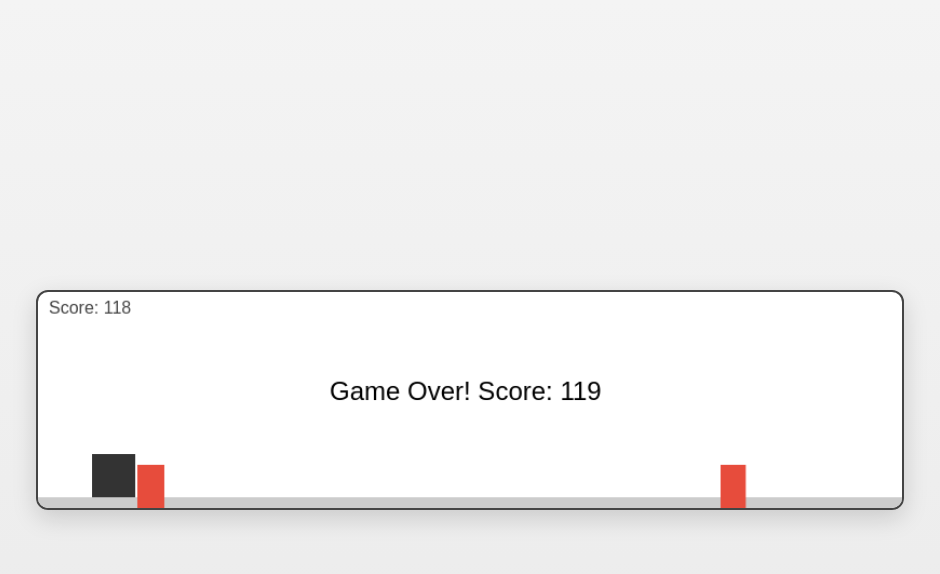
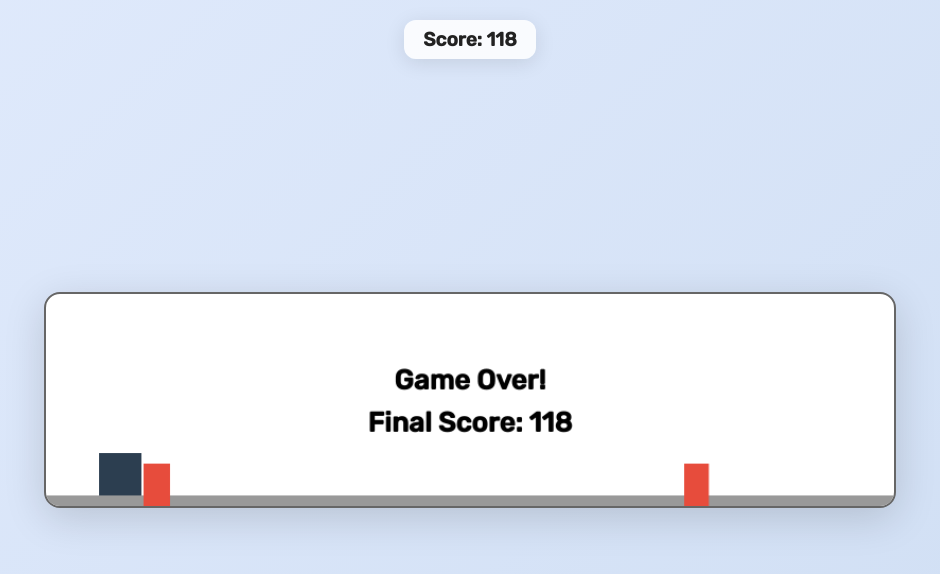
Before and after one commit to RamaFounderNCS/RunTRex, a plain HTML site: page index.html in a window 1280 px wide. Shown: the whole page, without its empty margins (170-1110 px from the left). Drawn offline with Linux system fonts and the light colour scheme.

Commit message:
index.html

```diff
--- a/index.html
+++ b/index.html
@@ -2,8 +2,9 @@
 <html lang="en">
 <head>
   <meta charset="UTF-8" />
-  <meta name="viewport" content="width=device-width, initial-scale=1.0" />
-  <title>T-Rex Runner Game</title>
+  <meta name="viewport" content="width=device-width, initial-scale=1.0"/>
+  <title>T-Rex Runner Elite</title>
+  <link href="https://fonts.googleapis.com/css2?family=Rubik:wght@500&display=swap" rel="stylesheet">
   <style>
     * {
       box-sizing: border-box;
@@ -12,46 +13,69 @@
     }
 
     body {
-      font-family: 'Segoe UI', sans-serif;
-      background: linear-gradient(to bottom, #f4f4f4, #eaeaea);
+      font-family: 'Rubik', sans-serif;
+      background: linear-gradient(135deg, #e0eafc, #cfdef3);
+      height: 100vh;
       display: flex;
       justify-content: center;
       align-items: center;
-      height: 100vh;
+      overflow: hidden;
     }
 
     #game-container {
       width: 100%;
       max-width: 900px;
-      padding: 1rem;
+      padding: 1.5rem;
     }
 
     canvas {
-      background: #ffffff;
+      background: #fff;
+      border: 2px solid #666;
+      border-radius: 16px;
+      box-shadow: 0 10px 40px rgba(0, 0, 0, 0.15);
       width: 100%;
       height: auto;
-      border: 2px solid #444;
-      border-radius: 12px;
-      box-shadow: 0 8px 24px rgba(0,0,0,0.15);
       display: block;
       margin: auto;
+    }
+
+    .overlay {
+      position: absolute;
+      top: 20px;
+      left: 50%;
+      transform: translateX(-50%);
+      font-size: 1.2rem;
+      font-weight: bold;
+      color: #222;
+      background-color: rgba(255, 255, 255, 0.85);
+      padding: 0.5rem 1.2rem;
+      border-radius: 12px;
+      box-shadow: 0 4px 20px rgba(0,0,0,0.1);
+      z-index: 10;
     }
 
     @media (max-width: 600px) {
       canvas {
         width: 95vw !important;
       }
+
+      .overlay {
+        font-size: 1rem;
+        padding: 0.4rem 1rem;
+      }
     }
   </style>
 </head>
 <body>
   <div id="game-container">
+    <div class="overlay" id="scoreBoard">Score: 0</div>
     <canvas id="game" width="800" height="200"></canvas>
   </div>
 
   <script>
     const canvas = document.getElementById("game");
     const ctx = canvas.getContext("2d");
+    const scoreBoard = document.getElementById("scoreBoard");
 
     let trex = {
       x: 50,
@@ -59,8 +83,8 @@
       width: 40,
       height: 40,
       dy: 0,
-      gravity: 1.5,
-      jumpPower: -15,
+      gravity: 1.3,
+      jumpPower: -14,
       isJumping: false
     };
 
@@ -70,12 +94,12 @@
     let gameOver = false;
 
     function drawGround() {
-      ctx.fillStyle = "#ccc";
+      ctx.fillStyle = "#999";
       ctx.fillRect(0, 190, canvas.width, 10);
     }
 
     function drawTrex() {
-      ctx.fillStyle = "#333";
+      ctx.fillStyle = "#2c3e50";
       ctx.fillRect(trex.x, trex.y, trex.width, trex.height);
     }
 
@@ -85,7 +109,6 @@
         ctx.fillRect(obs.x, obs.y, obs.width, obs.height);
         obs.x -= 6;
 
-        // Collision detection
         if (
           trex.x < obs.x + obs.width &&
           trex.x + trex.width > obs.x &&
@@ -96,27 +119,26 @@
         }
       });
 
-      // Remove off-screen obstacles
       obstacles = obstacles.filter(obs => obs.x + obs.width > 0);
     }
 
     function jump() {
-      if (!trex.isJumping) {
+      if (!trex.isJumping && !gameOver) {
         trex.dy = trex.jumpPower;
         trex.isJumping = true;
       }
     }
 
+    function showGameOver() {
+      ctx.fillStyle = "#000";
+      ctx.font = "bold 26px Rubik, sans-serif";
+      ctx.textAlign = "center";
+      ctx.fillText("Game Over!", canvas.width / 2, 90);
+      ctx.fillText("Final Score: " + score, canvas.width / 2, 130);
+    }
+
     function update() {
-      if (gameOver) {
-        ctx.fillStyle = "#000";
-        ctx.font = "24px Arial";
-        ctx.fillText("Game Over! Score: " + score, 270, 100);
-        return;
-      }
-
       ctx.clearRect(0, 0, canvas.width, canvas.height);
-
       drawGround();
       drawTrex();
 
@@ -129,7 +151,7 @@
         trex.isJumping = false;
       }
 
-      if (frame % 90 === 0) {
+      if (frame % 85 === 0 && !gameOver) {
         obstacles.push({
           x: canvas.width,
           y: 160,
@@ -140,17 +162,17 @@
 
       drawObstacles();
 
-      ctx.fillStyle = "#444";
-      ctx.font = "16px Arial";
-      ctx.fillText("Score: " + score, 10, 20);
-
-      score++;
-      frame++;
-      requestAnimationFrame(update);
+      if (!gameOver) {
+        score++;
+        frame++;
+        scoreBoard.textContent = "Score: " + score;
+        requestAnimationFrame(update);
+      } else {
+        showGameOver();
+      }
     }
 
-    // Controls: keyboard and touch
-    document.addEventListener("keydown", (e) => {
+    document.addEventListener("keydown", e => {
       if (e.code === "Space" || e.code === "ArrowUp") jump();
     });
 
```
